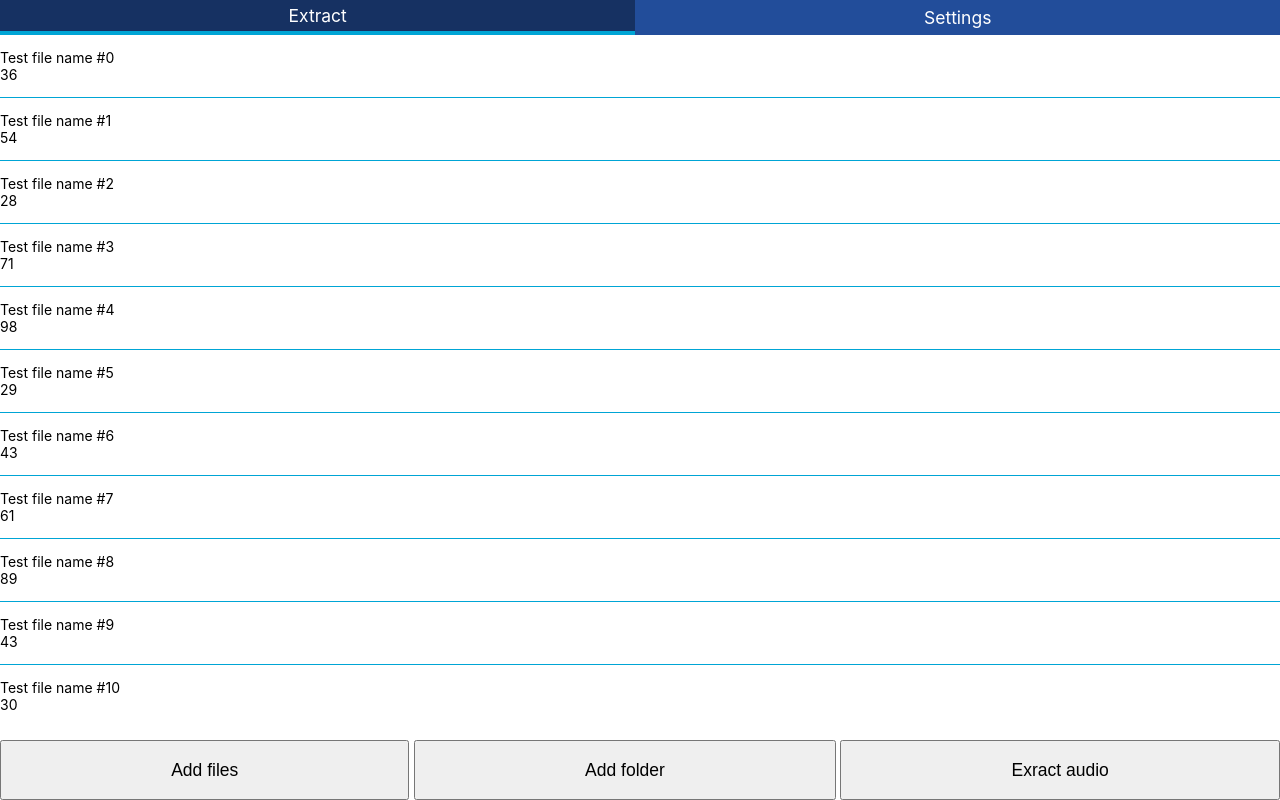
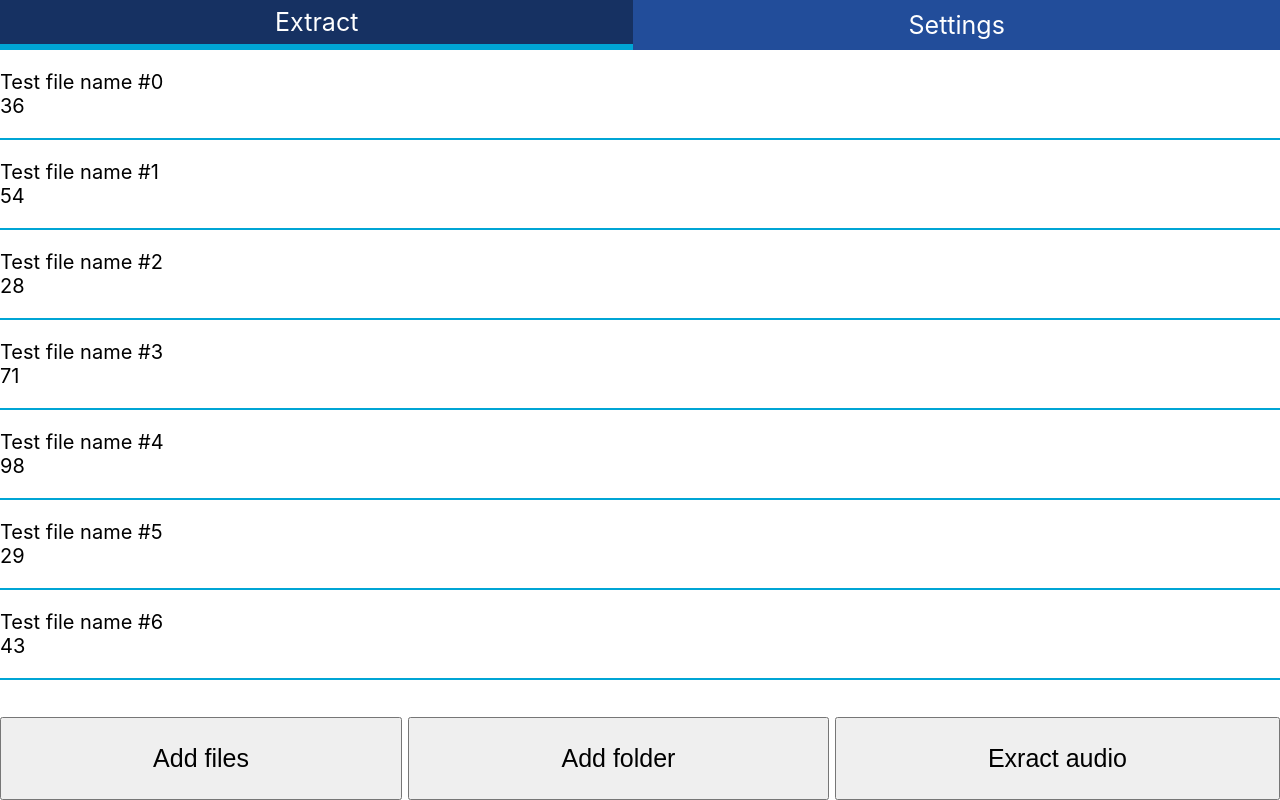
Before and after one commit to tomkarho/caidi-desktop, a React (Create React App) app: page / in a window 1280 px wide. Built offline with nearby package versions, Linux system fonts and the light colour scheme.

Commit message:
Add conditional base font size

```diff
--- a/src/index.scss
+++ b/src/index.scss
@@ -1,4 +1,5 @@
 @import 'scss/colors';
+@import 'scss/mixins';
 
 *, *:before, *:after {
   box-sizing: border-box;
@@ -21,7 +22,14 @@ body {
   -webkit-font-smoothing: antialiased;
   -moz-osx-font-smoothing: grayscale;
 
-  font-size: 1.4rem;
+  font-size: 1.6rem;
+
+  @include for-tablet-portrait-up {
+    font-size: 1.8rem;
+  }
+  @include for-desktop-up {
+    font-size: 2rem;
+  }
 }
 
 
--- /dev/null
+++ b/src/scss/mixins.scss
@@ -0,0 +1,11 @@
+@mixin for-phone-only {
+  @media (max-width: 599px) { @content; }
+}@mixin for-tablet-portrait-up {
+  @media (min-width: 600px) { @content; }
+}@mixin for-tablet-landscape-up {
+  @media (min-width: 900px) { @content; }
+}@mixin for-desktop-up {
+  @media (min-width: 1200px) { @content; }
+}@mixin for-big-desktop-up {
+  @media (min-width: 1800px) { @content; }
+}
```
